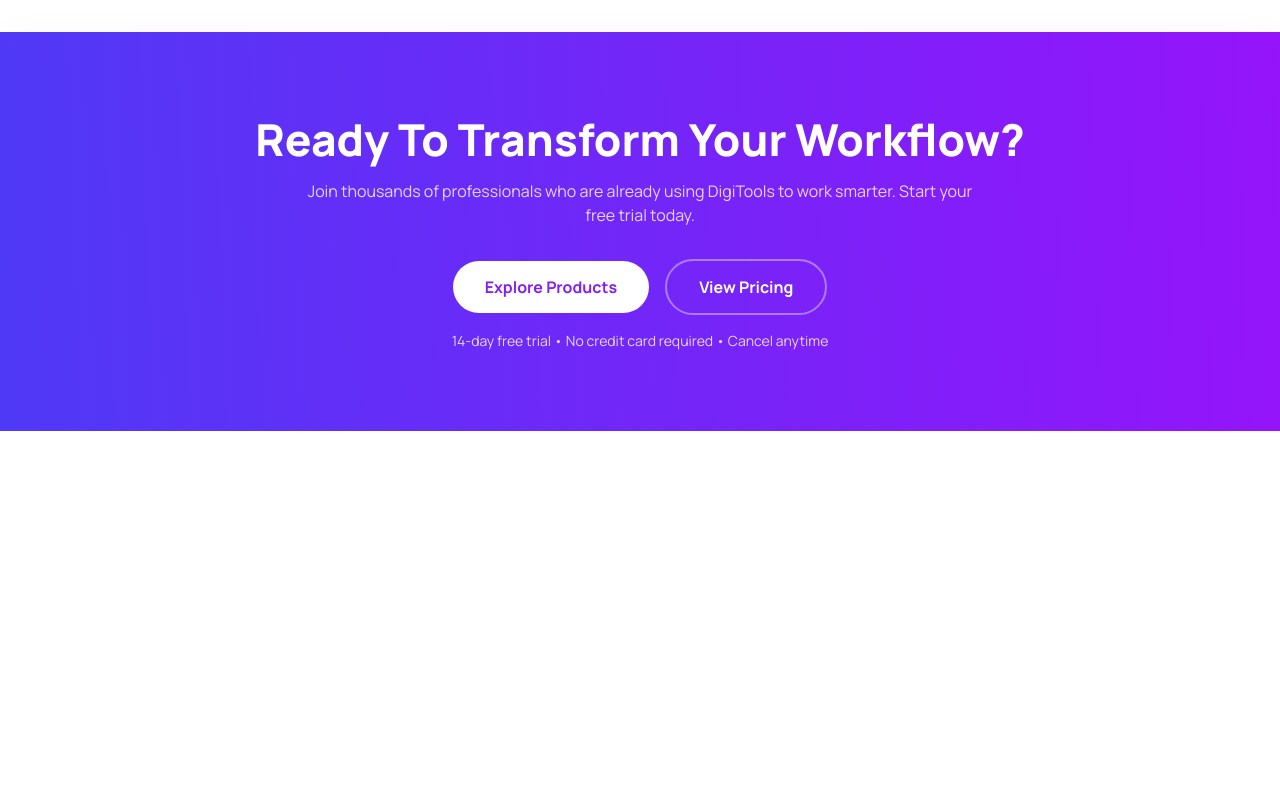
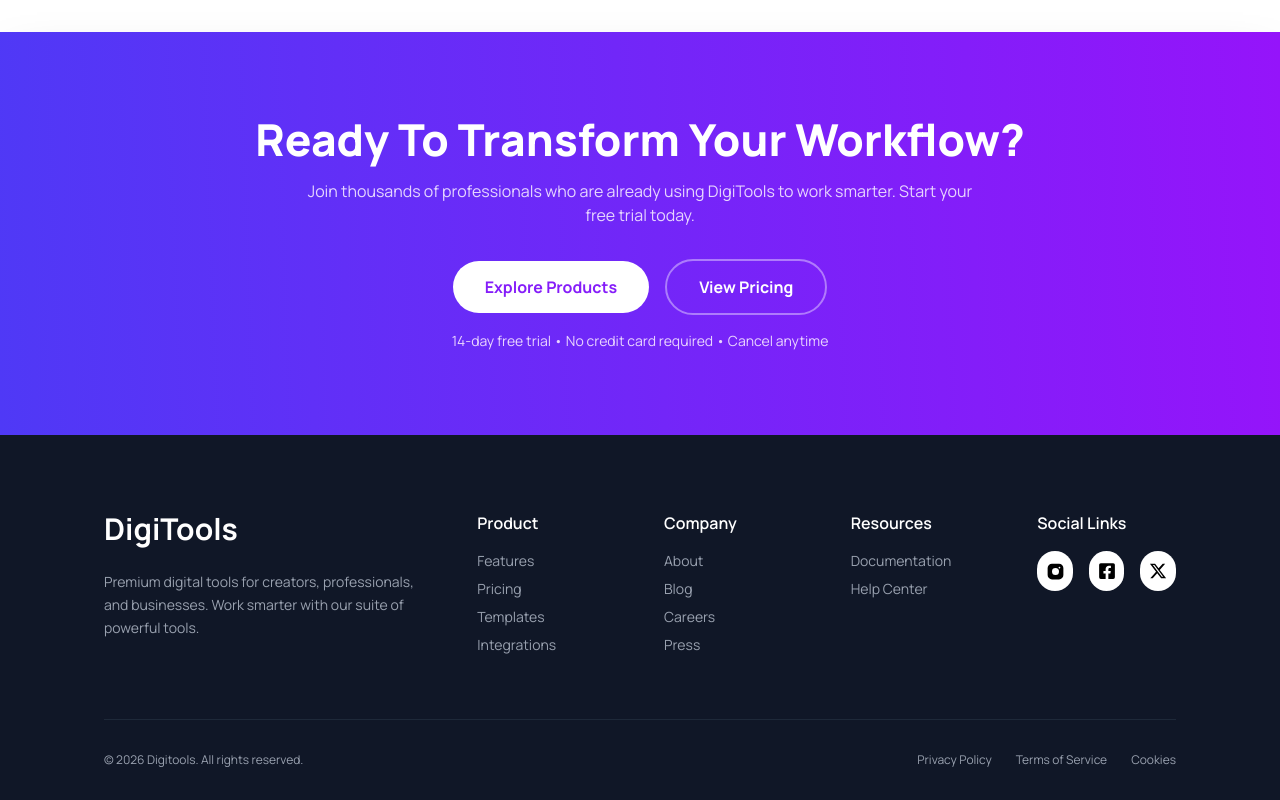
Before and after one commit to HSBHasib/PH-ASSIGNMENT-06, a React (Vite) app: page / in a window 1280 px wide. Shown: the part 1636-2436 px from the top of the page. Before the commit the page ends 2067 px from the top, so only its background shows below. Built offline with nearby package versions, Linux system fonts and the light colour scheme; the HTML template or start-up script is replaced by a standard one.

Commit message:
add footer section

```diff
--- a/src/App.jsx
+++ b/src/App.jsx
@@ -1,12 +1,14 @@
 import React from 'react'
 import Header from './components/Header/Header'
 import Main from './components/Main/Main'
+import Footer from './components/Footer/Footer'
 
 const App = () => {
   return (
     <div>
       <Header />
       <Main />
+      <Footer />
     </div>
   )
 }
--- /dev/null
+++ b/src/components/Footer/Footer.jsx
@@ -0,0 +1,82 @@
+import React from 'react';
+import { FaFacebookSquare } from 'react-icons/fa';
+import { FaXTwitter } from 'react-icons/fa6';
+import { TbBrandInstagramFilled } from 'react-icons/tb';
+
+const Footer = () => {
+  return (
+    <footer className="bg-[#101727] text-gray-400 sm:px-20 sm:py-20 sm:pb-8 px-2 py-10 relative overflow-hidden">
+      <div className="absolute top-0 left-0 w-full h-[4px] bg-[linear-gradient(88deg,#4f39f6_0%,#9514fa_100%)]"></div>
+
+        <div className="max-w-6xl mx-auto px-6">
+            <div className="grid grid-cols-1 sm:grid-cols-2 md:grid-cols-3 lg:grid-cols-6 gap-12 mb-16">
+
+            <div className="lg:col-span-2 space-y-6">
+                <h2 className="text-white text-3xl font-bold">DigiTools</h2>
+                <p className="text-sm leading-relaxed max-w-sm">
+                Premium digital tools for creators, professionals, and businesses.
+                Work smarter with our suite of powerful tools.
+                </p>
+            </div>
+
+            <div className="space-y-4">
+                <h3 className="text-white font-semibold">Product</h3>
+                <ul className="space-y-2 text-sm">
+                <li className="hover:text-white transition-colors cursor-pointer">Features</li>
+                <li className="hover:text-white transition-colors cursor-pointer">Pricing</li>
+                <li className="hover:text-white transition-colors cursor-pointer">Templates</li>
+                <li className="hover:text-white transition-colors cursor-pointer">Integrations</li>
+                </ul>
+            </div>
+
+            <div className="space-y-4">
+                <h3 className="text-white font-semibold">Company</h3>
+                <ul className="space-y-2 text-sm">
+                <li className="hover:text-white transition-colors cursor-pointer">About</li>
+                <li className="hover:text-white transition-colors cursor-pointer">Blog</li>
+                <li className="hover:text-white transition-colors cursor-pointer">Careers</li>
+                <li className="hover:text-white transition-colors cursor-pointer">Press</li>
+                </ul>
+            </div>
+
+            <div className="space-y-6">
+                <div className="space-y-4">
+                <h3 className="text-white font-semibold">Resources</h3>
+                <ul className="space-y-2 text-sm">
+                    <li className="hover:text-white transition-colors cursor-pointer">Documentation</li>
+                    <li className="hover:text-white transition-colors cursor-pointer">Help Center</li>
+                </ul>
+                </div>
+
+            </div>
+
+            <div className="space-y-4">
+                <h3 className="text-white font-semibold">Social Links</h3>
+                <div className="flex gap-4">
+                    <a href="#" className="w-10 h-10 bg-white rounded-full flex items-center justify-center text-black hover:bg-gray-200 transition-all">
+                    <TbBrandInstagramFilled size={21} />
+                    </a>
+                    <a href="#" className="w-10 h-10 bg-white rounded-full flex items-center justify-center text-black hover:bg-gray-200 transition-all">
+                    <FaFacebookSquare size={18} />
+                    </a>
+                    <a href="#" className="w-10 h-10 bg-white rounded-full flex items-center justify-center text-black hover:bg-gray-200 transition-all">
+                    <FaXTwitter size={18} />
+                    </a>
+                </div>
+                </div>
+            </div>
+
+            <div className="pt-8 border-t border-gray-800 flex flex-col md:flex-row justify-between items-center gap-4 text-xs">
+            <p>© 2026 Digitools. All rights reserved.</p>
+            <div className="flex gap-6">
+                <span className="hover:text-white cursor-pointer">Privacy Policy</span>
+                <span className="hover:text-white cursor-pointer">Terms of Service</span>
+                <span className="hover:text-white cursor-pointer">Cookies</span>
+            </div>
+            </div>
+        </div>
+    </footer>
+  );
+};
+
+export default Footer;
```
